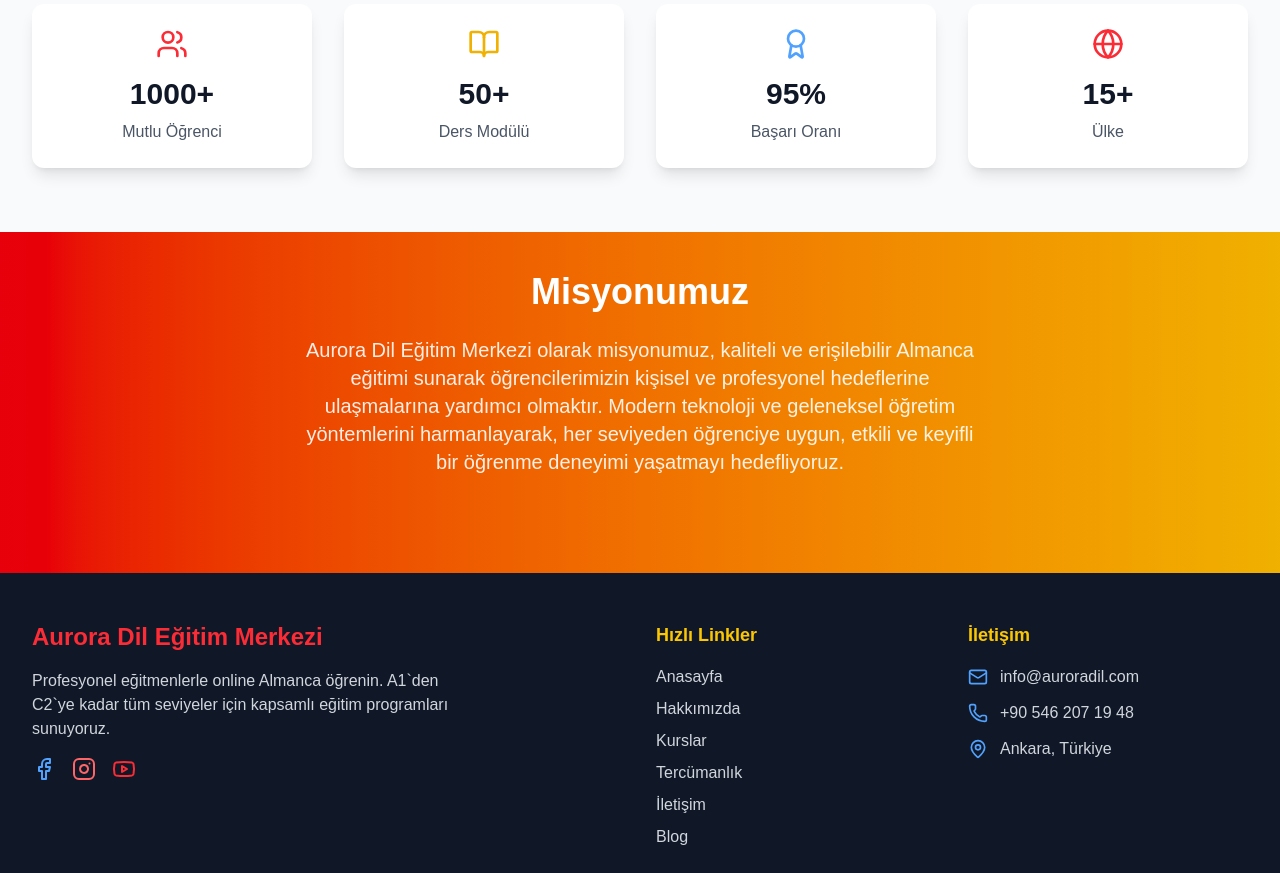
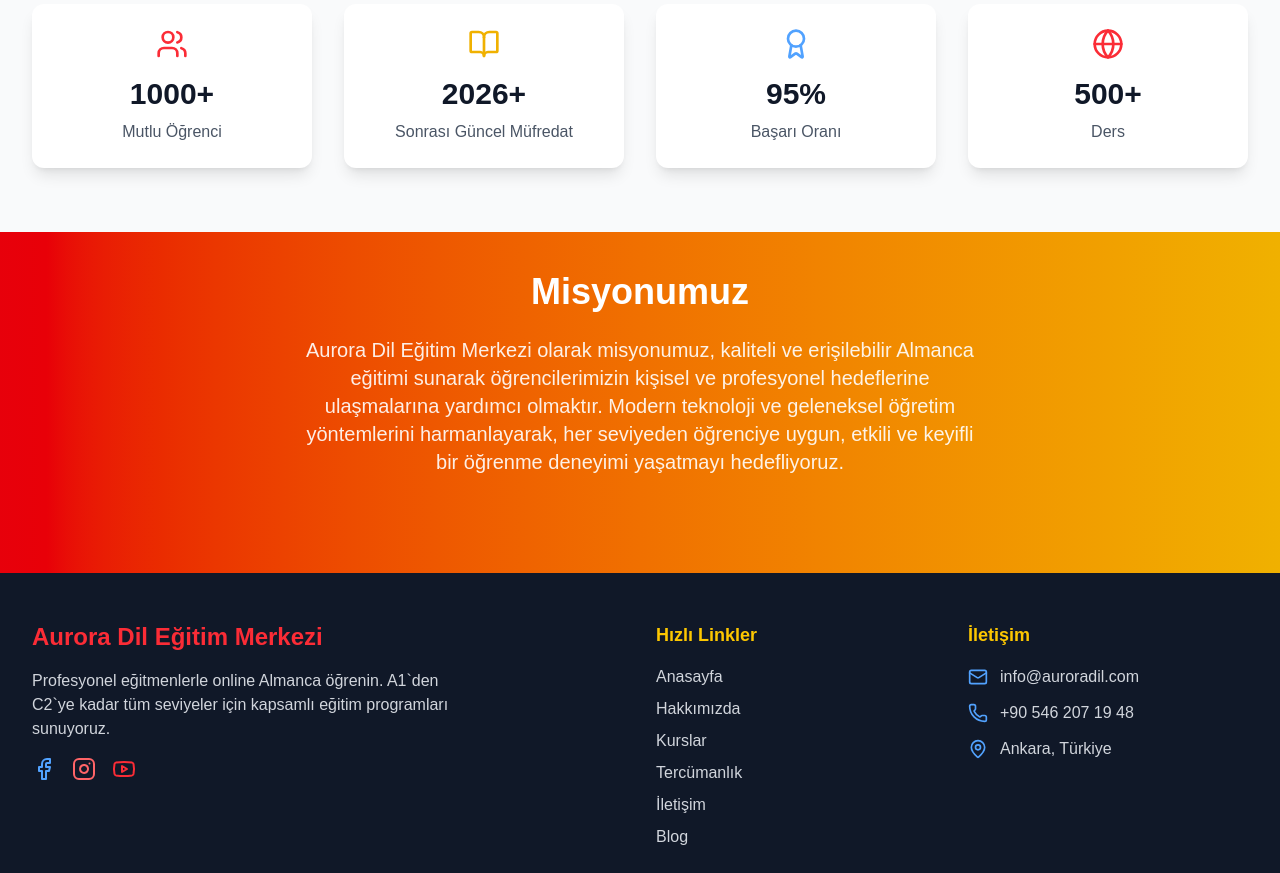
Before and after one commit to Yigit03/Aurora, a Next.js app: page /about in a window 1280 px wide. Shown: the part 1140-2013 px from the top of the page. Built offline with nearby package versions, Linux system fonts and the light colour scheme.

Commit message:
feat: update landing page statistics for strategic branding and update MetaData for root layout

```diff
--- a/src/app/(site)/about/AboutStats.tsx
+++ b/src/app/(site)/about/AboutStats.tsx
@@ -20,8 +20,8 @@ const stats: Stat[] = [
   {
     icon: BookOpen,
     iconColor: "text-yellow-500",
-    number: "50+",
-    label: "Ders Modülü",
+    number: "2026+",
+    label: "Sonrası Güncel Müfredat",
   },
   {
     icon: Award,
@@ -32,8 +32,8 @@ const stats: Stat[] = [
   {
     icon: Globe,
     iconColor: "text-red-500",
-    number: "15+",
-    label: "Ülke",
+    number: "500+",
+    label: "Ders",
   },
 ];
 
--- a/src/app/(site)/about/page.tsx
+++ b/src/app/(site)/about/page.tsx
@@ -5,7 +5,7 @@ import AboutStats from "./AboutStats";
 import CTASection from "@/components/layouts/Cta";
 
 export const metadata: Metadata = {
-  title: "Hakkımızda - Aurora Dil Eğitim Merkezi | Almanca Eğitim Uzmanları",
+  title: "Hakkımızda | Aurora Dil Eğitim Merkezi ",
   description:
     "Aurora Dil Eğitim Merkezi olarak 10 yıllık deneyimimizle online Almanca eğitiminde öncü konumdayız. Uzman eğitmenimiz Havva Tenger ve modern öğretim yöntemlerimizle tanışın.",
 };
@@ -16,7 +16,7 @@ export default function AboutPage() {
       <PageTitle title="Hakkımızda" text="20 yıllık deneyimimizle online Almanca eğitiminde öncü konumdayız" />
       <AboutInstructor />
       <AboutStats />
-      <CTASection textTitle="Misyonumuz " text="Aurora Dil Eğitim Merkezi olarak misyonumuz, kaliteli ve erişilebilir Almanca eğitimi sunarak öğrencilerimizin kişisel ve profesyonel hedeflerine ulaşmalarına yardımcı olmaktır. Modern teknoloji ve geleneksel öğretim yöntemlerini harmanlayarak, her seviyeden öğrenciye uygun, etkili ve keyifli bir öğrenme deneyimi yaşatmayı hedefliyoruz." buttonTitle="" buttonVariant="none" route="" />
+      <CTASection textTitle="Misyonumuz" text="Aurora Dil Eğitim Merkezi olarak misyonumuz, kaliteli ve erişilebilir Almanca eğitimi sunarak öğrencilerimizin kişisel ve profesyonel hedeflerine ulaşmalarına yardımcı olmaktır. Modern teknoloji ve geleneksel öğretim yöntemlerini harmanlayarak, her seviyeden öğrenciye uygun, etkili ve keyifli bir öğrenme deneyimi yaşatmayı hedefliyoruz." buttonTitle="" buttonVariant="none" route="" />
     </div>
   );
 }
--- a/src/app/(site)/interpreting/page.tsx
+++ b/src/app/(site)/interpreting/page.tsx
@@ -3,11 +3,20 @@ import CTASection from "@/components/layouts/Cta";
 import PageTitle from "@/components/layouts/PageTitle";
 
 const STATS = [
-  { value: "10+", label: "Yıllık Deneyim" },
-  { value: "5.000+", label: "Tamamlanan Proje" },
-  { value: "20+", label: "Dil Çifti" },
-  { value: "98%", label: "Müşteri Memnuniyeti" },
+  { value: "20+", label: "Yıllık Deneyim" },
+  { value: "500+", label: "Tamamlanan Proje" },
+  { value: "2+", label: "Dil Çifti" },
+  { value: "99%", label: "Müşteri Memnuniyeti" },
 ];
+
+export const metadata = {
+  title: "Tercüme | Aurora Dil Eğitim Merkezi",
+  description: "Profesyonel eğitmenlerle online Almanca öğrenin..."
+};
+
+const whatsappNumber = "905462071948";
+const whatsappMsg = encodeURIComponent("Merhaba, çeviri projem için teklif almak istiyorum. \n -web-");
+const whatsappUrl = `https://wa.me/${whatsappNumber}?text=${whatsappMsg}`;
 
 export default function InterpretingPage() {
   return (
@@ -48,7 +57,7 @@ export default function InterpretingPage() {
       <CTASection
       textTitle="Çeviri Projeniz İçin Teklif Alın!"
       text="Proje detaylarınızı bize gönderin, size özel en uygun fiyat teklifini hazırlayalım."
-      route=""
+      route={whatsappUrl}
       buttonTitle="Teklif Alın!"
       buttonVariant="cta" />
     </main>
--- a/src/app/layout.tsx
+++ b/src/app/layout.tsx
@@ -13,8 +13,8 @@ const geistMono = Geist_Mono({
 });
 
 export const metadata: Metadata = {
-  title: "Create Next App",
-  description: "Generated by create next app",
+  title: "Aurora Dil Eğitim Merkezi",
+  description: "Created by Sembyweb Digital Agency",
 };
 
 export default function RootLayout({
@@ -24,9 +24,7 @@ export default function RootLayout({
 }>) {
   return (
     <html lang="en">
-      <body
-        className={`${geistSans.variable} ${geistMono.variable} antialiased`}
-      >
+      <body className={`${geistSans.variable} ${geistMono.variable} antialiased`}>
         {children}
       </body>
     </html>
--- a/src/components/ui/Button.tsx
+++ b/src/components/ui/Button.tsx
@@ -14,6 +14,9 @@ import React from "react"; // [BLOK 2: IMPORT]
 // Sadece bu üç seçenekten biri seçilebilir:
 export type ButtonVariant = "primary" | "secondary"  | "danger" | "outline" | "cta" | "none" ;
 
+//whatsapp yönlendirme
+const phoneNumber = 905462071948;
+const url = `https://wa.me/${phoneNumber}?text=Merhaba, çeviri projem için teklif almak istiyorum. \n -web-`;
 // Bileşenin dışarıdan alacağı (props) özelliklerin listesi:
 type ButtonProps = {
   title: string;           // Butonun içinde yazacak metin (Zorunlu)
```
